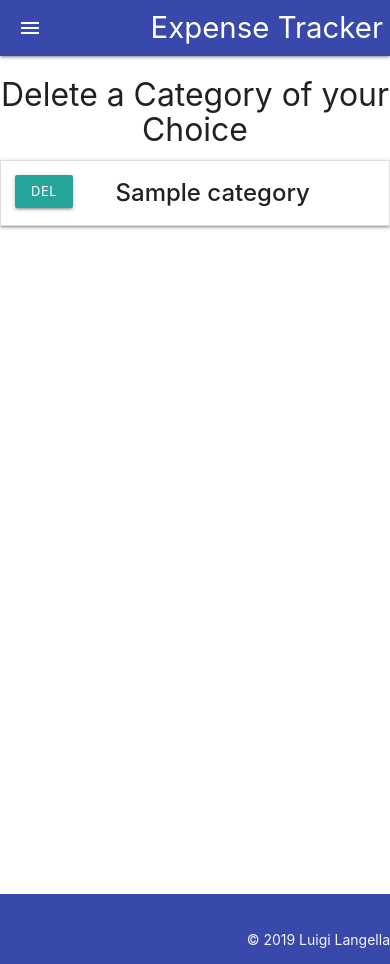
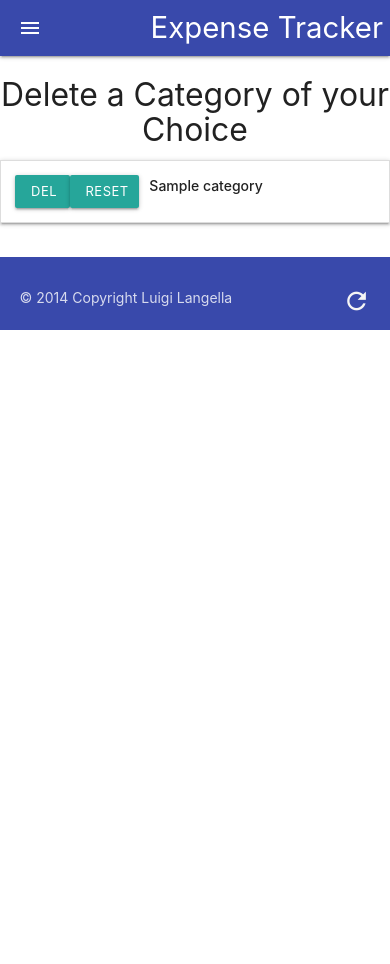
Before and after one commit to luigilangella/milestone-project-3, a Flask app: page /editCategory in a window 390 px wide. Run offline with Flask 2, Linux system fonts and the light colour scheme; a database or web service that is not in the repository returns one stand-in record (values such as "Sample title"); parts of the project's set-up code (start-up, migrations or seed data) failed here and were passed over; some libraries are stand-ins or nearby versions.

Commit message:
Fix responsivness

```diff
--- a/app.py
+++ b/app.py
@@ -15,10 +15,16 @@ mongo = PyMongo(app)
 @app.route('/dashboard')
 def dashboard():
     data = dumps(mongo.db.categories.find())
-    with open('static/data/data.json', 'w') as file:  # Use file to refer to the file objects
+    with open('static/data/data.json', 'w') as file:
         file.write(data)
     all_categories = mongo.db.categories.find()
     return render_template('dashboard.html', categories=all_categories)
+
+@app.route('/reset_category/<category_id>')
+def reset_category(category_id):
+    all_categories = mongo.db.categories
+    all_categories.update_many({'_id': ObjectId(category_id)},{'$set':{'value': int('0')}})
+    return redirect(url_for('dashboard'))
 
 @app.route('/addExpense')
 def addExpense():
--- a/static/css/style.css
+++ b/static/css/style.css
@@ -1,4 +1,4 @@
-body {
+/* body {
     display: flex;
     min-height: 100vh;
     flex-direction: column;
@@ -6,15 +6,7 @@ body {
 
 main {
     flex: 1 0 auto;
-}
-
-strong {
-    font-size: x-large;
-}
-
-.page-footer .footer-copyright {
-    background-color: rgb(237, 110, 115) !important;
-}
+} */
 
 .axis path,
 .axis line {
--- a/static/data/data.json
+++ b/static/data/data.json
@@ -1 +1 @@
-[{"_id": {"$oid": "5d501c461c9d440000042749"}, "category_name": "Home_Insurance", "value": 350}, {"_id": {"$oid": "5d501c7e1c9d44000004274a"}, "category_name": "Electricity", "value": 220}, {"_id": {"$oid": "5d501caf1c9d44000004274b"}, "category_name": "Gas", "value": 200}, {"_id": {"$oid": "5d501cc41c9d44000004274c"}, "category_name": "Water_Sewer", "value": 55.0}, {"_id": {"$oid": "5d501cff1c9d44000004274d"}, "category_name": "Phone_Internet", "value": 45}, {"_id": {"$oid": "5d501d971c9d44000004274e"}, "category_name": "TV_Satellite", "value": 25.0}, {"_id": {"$oid": "5d501db21c9d44000004274f"}, "category_name": "Grocery", "value": 350}, {"_id": {"$oid": "5d60fe8a48f394d56187ec0c"}, "category_name": "Mortgage/Rent", "value": 675}]
+[{"_id": {"$oid": "5d501c7e1c9d44000004274a"}, "category_name": "Electricity", "value": 0}, {"_id": {"$oid": "5d501caf1c9d44000004274b"}, "category_name": "Gas", "value": 0}, {"_id": {"$oid": "5d501cc41c9d44000004274c"}, "category_name": "Water_Sewer", "value": 0}, {"_id": {"$oid": "5d501cff1c9d44000004274d"}, "category_name": "Phone_Internet", "value": 0}, {"_id": {"$oid": "5d501d971c9d44000004274e"}, "category_name": "TV_Satellite", "value": 25.0}, {"_id": {"$oid": "5d501db21c9d44000004274f"}, "category_name": "Grocery", "value": 350}, {"_id": {"$oid": "5d60fe8a48f394d56187ec0c"}, "category_name": "Mortgage/Rent", "value": 675}, {"_id": {"$oid": "5d64f81a7ec1505b09365fe6"}, "category_name": "Home_Insurance", "value": 200}]
--- a/templates/base.html
+++ b/templates/base.html
@@ -24,7 +24,7 @@
                     <li><a href="{{url_for('dashboard')}}">Dashboard</a></li>
                     <li><a href="{{url_for('addExpense')}}">Add New Expense</a></li>
                     <li><a href="{{url_for('addCategory')}}">Add Category</a></li>
-                    <li><a href="{{url_for('editCategory')}}">Delete Category</a></li>
+                    <li><a href="{{url_for('editCategory')}}">Delete / Reset Category</a></li>
 
                 </ul>
             </div>
@@ -33,7 +33,7 @@
             <li><a href="{{url_for('dashboard')}}">Dashboard</a></li>
             <li><a href="{{url_for('addExpense')}}">Add New Expense</a></li>
             <li><a href="{{url_for('addCategory')}}">Add Category</a></li>
-            <li><a href="{{url_for('editCategory')}}">Delete Category</a></li>
+            <li><a href="{{url_for('editCategory')}}">Delete / Reset Category</a></li>
 
         </ul>
     </header>
@@ -42,10 +42,11 @@
     </main>
 
     <footer class="page-footer indigo darken-1">
-        <div class="footer-copyright indigo darken-1 grey-text text-lighten-4 right">
-
-            <h7>© 2019 Luigi Langella</h7>
-
+        <div class="footer-copyright indigo darken-1">
+            <div class="container">
+                © 2014 Copyright Luigi Langella
+                <a class="grey-text text-lighten-4 right" href="{{url_for('dashboard')}}"><i class="small material-icons">refresh</i></a>
+            </div>
         </div>
     </footer>
 
--- a/templates/editCategory.html
+++ b/templates/editCategory.html
@@ -8,6 +8,7 @@
         <li>
             <div class="collapsible-header">
                 <a href="{{url_for('delete_category', category_id=category._id)}}" class="waves-effect waves-light btn btn-small">Del</a>
+                <a href="{{url_for('reset_category', category_id=category._id)}}" class="waves-effect waves-light btn btn-small">Reset</a>
                 <div class="task_header col s9">
                     <strong>{{category.category_name}}</strong>
                 </div>
```
Also changed, not shown: templates/dashboard.html (+7 -8 lines).
